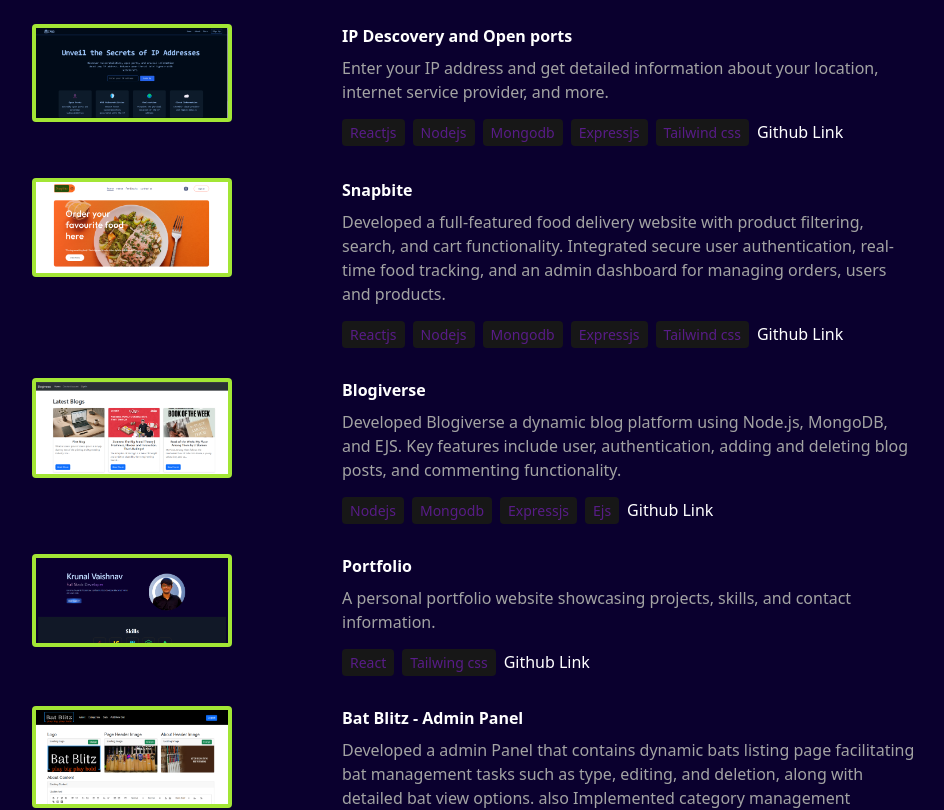
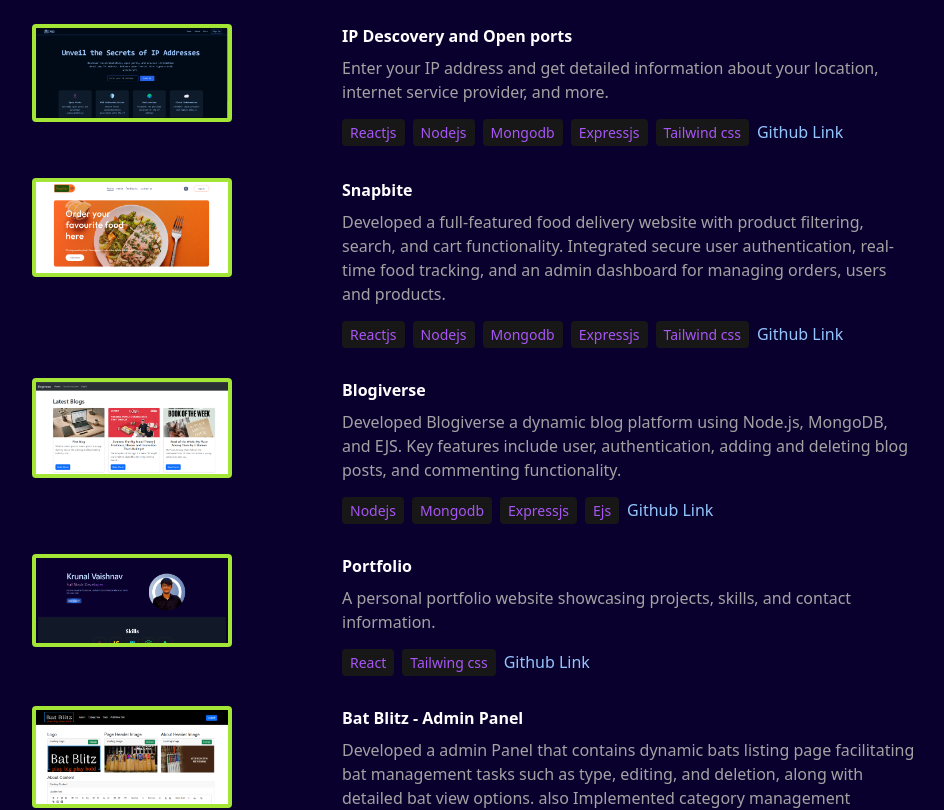
Before and after one commit to krunalvaishnav/Portfolio, a React (Create React App) app: page / in a window 1280 px wide. Shown: the part 1168-1978 px from the top of the page, without its empty margins (165-1109 px from the left). Built offline with nearby package versions, Linux system fonts and the light colour scheme; the HTML template or start-up script is replaced by a standard one.

Commit message:
project link bug solve

```diff
--- a/src/components/Project/Project.jsx
+++ b/src/components/Project/Project.jsx
@@ -23,12 +23,18 @@ function Project() {
               {Project.technologies.map((tech, index) => (
                 <span
                   key={index}
-                  className='mr-2 rounded bg-neutral-900 px-2 py-1 text-sm font-medium text-purple-900'
+                  className='mr-2 rounded bg-neutral-900 px-2 py-1 text-sm font-medium text-purple-500'
                 >
                   {tech}
                 </span>
               ))}
-              <a href="{Project.link}">Github Link</a>
+              <a
+                href={Project.link}
+                className='text-blue-300 hover:underline'
+                target='_blank'
+              >
+                Github Link
+              </a>
             </div>
           </div>
         ))}
```
